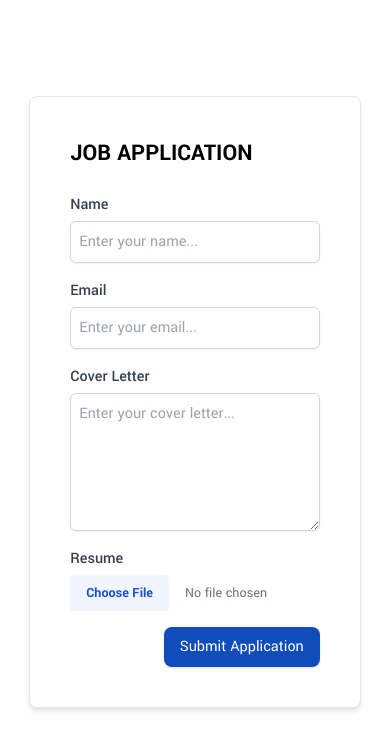
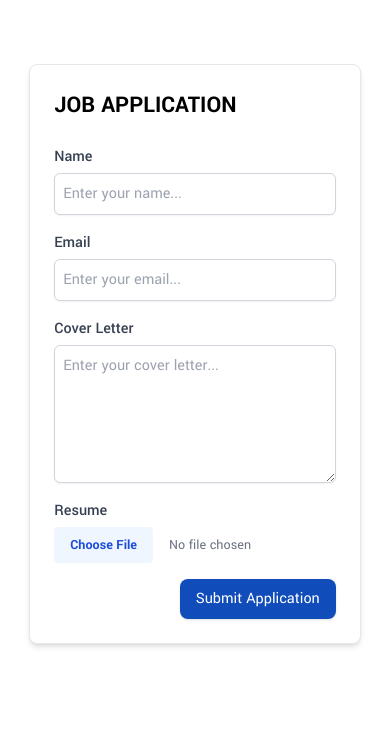
Before and after one commit to Hafilu/Mach-international, a React (Vite) app: page /mach-intl/careers in a window 390 px wide. Shown: the top 750 px of the page. Built offline with nearby package versions, Linux system fonts and the light colour scheme; no server answers.

Commit message:
url change

```diff
--- a/src/Api/Api.js
+++ b/src/Api/Api.js
@@ -1,5 +1,5 @@
 import axios from "axios";
-const base_url = "https://pransfoods.com/mach-intl/admin/api/";
+const base_url = "http://machintl.com/admin/api/";
 
 export const fetchHomeData = async () => {
   try {
--- a/src/Pages/Career.jsx
+++ b/src/Pages/Career.jsx
@@ -95,8 +95,8 @@ const Career = ({ footer_info, banner }) => {
         </div>
       )}
 
-      <div className="py-24">
-        <div className="w-[85%] mx-auto max-w-screen-xl border-[1px] border-solid p-10 bg-white rounded-lg shadow-md">
+      <div className="md:py-24 py-16">
+        <div className="w-[85%] mx-auto max-w-screen-xl border-[1px] border-solid md:p-10 p-6 bg-white rounded-lg shadow-md">
           <h1 className="text-2xl uppercase mb-6 font-bold  ">
             Job Application
           </h1>
--- a/src/Pages/Service.jsx
+++ b/src/Pages/Service.jsx
@@ -215,7 +215,7 @@ const Services = ({ footer_info }) => {
           }`}
         >
           <div
-            className={`relative bg-white px-10 pb-10 pt-6 rounded-lg max-w-2xl md:w-full w-[80%] max-h-[80vh] overflow-y-auto transition-transform duration-300 ${
+            className={`relative bg-white md:px-10 px-6 pb-10 pt-6 rounded-lg max-w-2xl md:w-full w-[80%] max-h-[80vh] overflow-y-auto transition-transform duration-300 ${
               isTransitioning ? "scale-100" : "scale-50"
             }`}
           >
@@ -234,7 +234,7 @@ const Services = ({ footer_info }) => {
                 alt=""
                 className="h-[200px] w-full rounded-lg object-cover"
               />
-              <div className="text-lg text-gray-800 mt-4 font-playfair">
+              <div className="text-lg text-start text-gray-800 mt-6 font-playfair">
                 <div
                   dangerouslySetInnerHTML={{
                     __html: modalContent.description,
```
Also changed, not shown: 1 other file (tests, documents, lock files or other folders).
